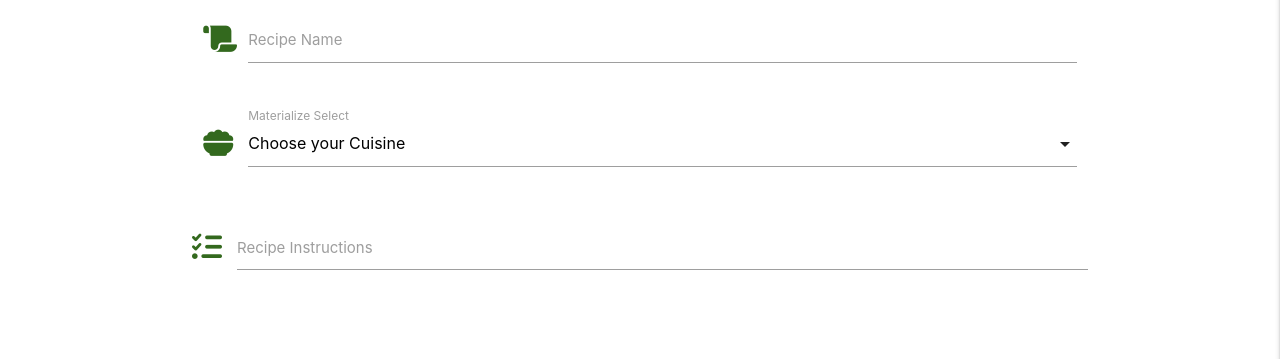
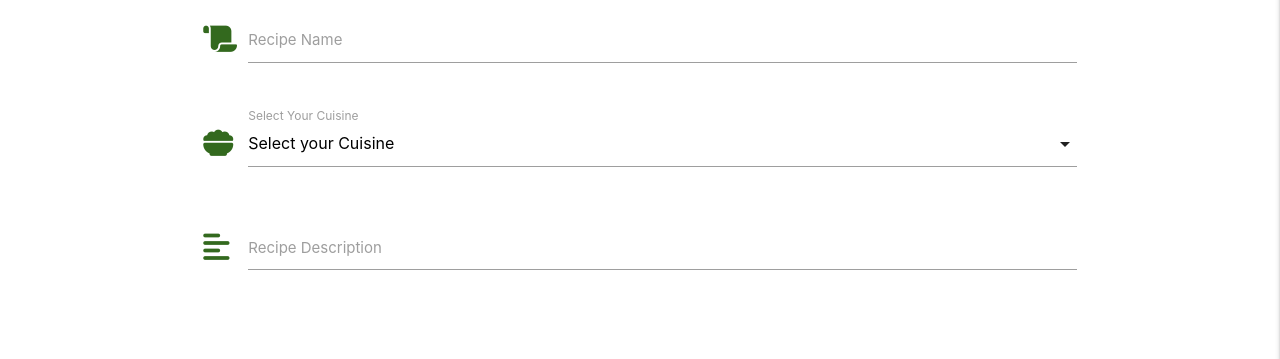
Before and after one commit to imransal/My-Recipes, a Flask app: page /add_recipe in a window 1280 px wide. Shown: the part 157-516 px from the top of the page. Run offline with Flask 3, Linux system fonts and the light colour scheme; some libraries are stand-ins or nearby versions.

Commit message:
adding fixes to add_recipe.html form

```diff
--- a/templates/add_recipe.html
+++ b/templates/add_recipe.html
@@ -17,27 +17,23 @@
             <div class="input-field col s12">
                 <i class="fa-solid fa-bowl-food prefix light-green-text text-darken-4"></i>
                 <select>
-                    <option value="" disabled selected>Choose your Cuisine</option>
+                    <option value="" disabled selected>Select your Cuisine</option>
                     <option value="1">American</option>
                     <option value="2">Chinese</option>
                     <option value="2">Mexican</option>
                     <option value="3">Indian</option>
                     <option value="3">Spanish</option>
                 </select>
-                <label>Materialize Select</label>
+                <label>Select Your Cuisine</label>
             </div>
         </div>
         <div class="row">
-            <form class="col s12">
-                <div class="row">
-                    <div class="input-field col s12">
-                        <i class="fa-solid fa-list-check prefix light-green-text text-darken-4"></i>
-                        <textarea id="recipe_description" name="recipe_description" minlength="5" maxlength="500"
-                            class="materialize-textarea"></textarea>
-                        <label for="recipe_description">Recipe Instructions</label>
-                    </div>
-                </div>
-            </form>
+            <div class="input-field col s12">
+                <i class="fas fa-align-left prefix light-green-text text-darken-4"></i>
+                <textarea name="recipe_description" id="recipe_description" minlength="5" maxlength="500"
+                    class="materialize-textarea validate" required></textarea>
+                <label for="recipe_description">Recipe Description</label>
+            </div>
         </div>
     </form>
 </div>
```
